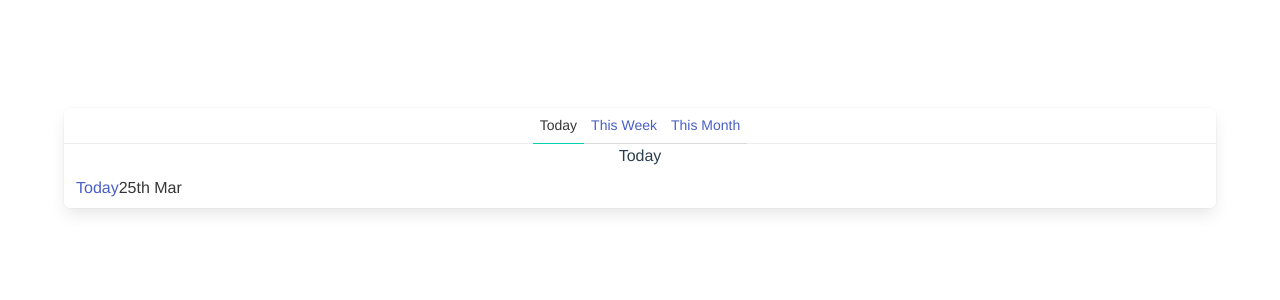
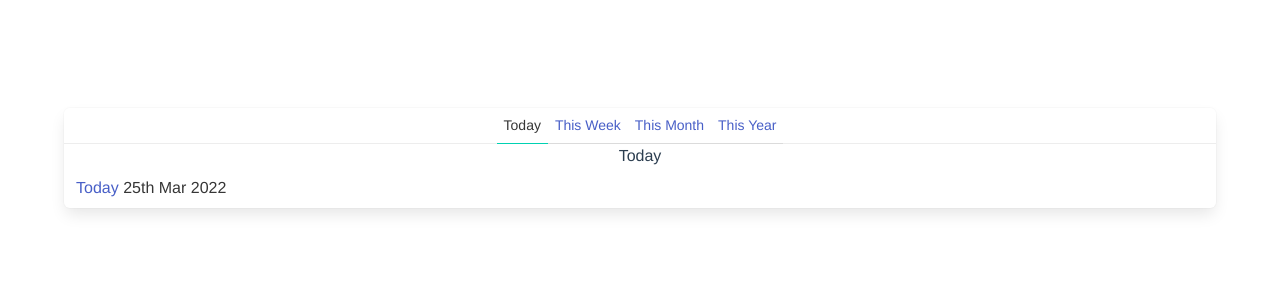
Before and after one commit to jareerzeenam/vue3-composition-api, a Vue app: page / in a window 1280 px wide. Shown: the top 300 px of the page. Built offline with nearby package versions, Linux system fonts and the light colour scheme.

Commit message:
7. Derived Data with computed

```diff
--- a/src/components/Timeline.vue
+++ b/src/components/Timeline.vue
@@ -19,7 +19,7 @@
   class="panel-block"
   >
   <a>{{ post.title }}</a>
-  <div>{{post.created.format('Do MMM')}}</div>
+  <div>&nbsp;{{post.created.format('Do MMM YYYY')}}</div>
   </a>
 </nav>
 </template>
@@ -27,31 +27,43 @@
 <script lang="ts">
 import { defineComponent, ref, computed } from "vue";
 import moment from 'moment';
-import { tody, thisWeek, thisMonth} from '../mocks'
+import { today, thisWeek, thisMonth, thisYear} from '../mocks'
 
-type Period = 'Today'|'This Week'| 'This Month'
+type Period = 'Today'|'This Week'|'This Month'|'This Year'
 
 export default defineComponent({
   name: "Timeline",
 
   setup(){
-    const periods = ['Today','This Week', 'This Month']
+    const periods = ['Today','This Week', 'This Month', 'This Year']
     const currentPeriod = ref<Period>('Today')
     const posts = computed(()=>{
-      return [tody, thisWeek, thisMonth].filter(post =>{
+      return [today,thisWeek,thisMonth, thisYear].filter(post => {
+        // return post.title.match('This Month')
+        /*
+        Below Keywords are from TypeScript.js
+        isAfter
+        match
+        */
         if (currentPeriod.value === 'Today') {
           return post.created.isAfter(moment().subtract(1,'day'))
         }
+
         if (currentPeriod.value === 'This Week') {
           return post.created.isAfter(moment().subtract(1,'week'))
         }
+
         if (currentPeriod.value === 'This Month') {
           return post.created.isAfter(moment().subtract(1,'month'))
         }
 
+        if (currentPeriod.value === 'This Year') {
+          return post.created.isAfter(moment().subtract(1,'year'))
+        }
+
         return false
       })
-      })
+    })
 
     const setPeriod = (period:Period)=>{
       currentPeriod.value = period
--- a/src/mocks.ts
+++ b/src/mocks.ts
@@ -6,7 +6,7 @@ export interface Post{
     created: moment.Moment
 }
 
-export const tody:Post ={
+export const today:Post ={
     id:'1',
     title:'Today',
     created:moment()
@@ -23,3 +23,8 @@ export const thisMonth:Post ={
     title:'This Month',
     created:moment().subtract(12,'days')
 }
+export const thisYear:Post ={
+    id:'4',
+    title:'This Year',
+    created:moment().subtract(56,'days')
+}
```
